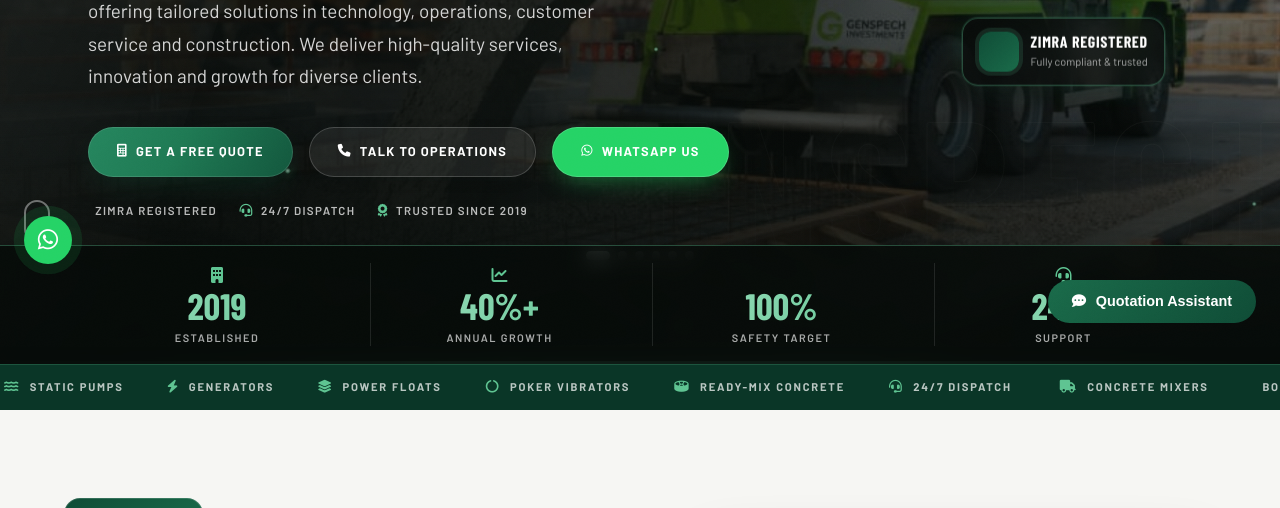
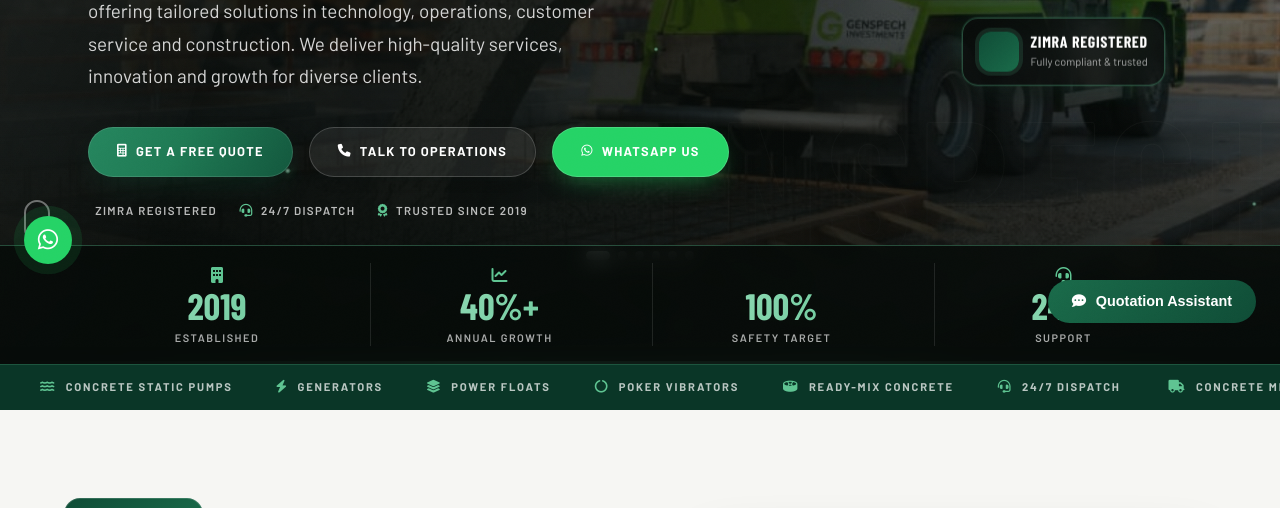
Before and after one commit to TKay25/Genspech, a Flask app: page / in a window 1280 px wide. Shown: the part 453-961 px from the top of the page. Run offline with Flask 3, Linux system fonts and the light colour scheme; data comes from the database, SQL or seed files in the repository; some web fonts are replaced.

Commit message:
Rename pumps to Concrete Static Pump and Concrete Boom Pump

```diff
--- a/app.py
+++ b/app.py
@@ -70,8 +70,8 @@ URGENCY_MULTIPLIER = {
 
 MACHINE_NAMES = {
     "generator": "Generator Hire",
-    "boom-pump": "Boom Pump",
-    "static-pump": "Static Pump",
+    "boom-pump": "Concrete Boom Pump",
+    "static-pump": "Concrete Static Pump",
     "power-float": "Power Float",
     "poker": "Poker Vibrator",
     "3.5-cubic": "Self Loading Concrete Mixer (3.5 Cubic)",
@@ -216,8 +216,8 @@ DEFAULT_SECTIONS = [
 DEFAULT_HIRE_CARDS = [
     # (machine_key, title, description, price, image, section)
     ("3.5-cubic", "Self-Loading Concrete Mixer (3.5 Cubic)", "Combines cement, water & aggregates for reliable site mixing.", "From $500/day", "selfloadingmixer.jpeg", "machines"),
-    ("static-pump", "Static Pump", "Essential for efficient concrete pumping on any site.", "From $500/day", "static pump.jpeg", "machines"),
-    ("boom-pump", "Boom Pump", "Precision & reliability in concrete placement.", "From $700/day", "boom pump.jpeg", "machines"),
+    ("static-pump", "Concrete Static Pump", "Essential for efficient concrete pumping on any site.", "From $500/day", "static pump.jpeg", "machines"),
+    ("boom-pump", "Concrete Boom Pump", "Precision & reliability in concrete placement.", "From $700/day", "boom pump.jpeg", "machines"),
     ("power-float", "Power Float", "Smooth & finish concrete surfaces to a high standard.", "From $120/day", "powerfloat.jpeg", "machines"),
     ("poker", "Poker Vibrator", "Eliminate air pockets in fresh concrete.", "From $30/day", "concrete vibrator or poker.jpeg", "machines"),
     ("1-cubic-manual", "1 Cubic Manual Mixer", "Compact manual-loading blue unit — $200/day.", "From $200/day", "mixer 2.jpeg", "machines"),
@@ -229,9 +229,9 @@ DEFAULT_HIRE_CARDS = [
 DEFAULT_GALLERY = [
     # (image, category, title, description, featured)
     ("concrete4.jpeg", "Concrete Placement", "Boom Pump Placement", "High-reach concrete placement for multi-storey structures — precision and reliability on every pour.", True),
-    ("concrete6.jpeg", "Concrete Pumping", "Concrete Pumping", "Reliable line pumping for slabs, footings and foundations.", False),
+    ("concrete5.jpeg", "Concrete Pumping", "Concrete Pumping", "Reliable line pumping for slabs, footings and foundations.", False),
     ("concrete-mixer.jpg", "Site Concreting", "Site Concreting", "Mixer-supported pours keeping sites moving on schedule.", False),
-    ("concrete5.jpeg", "Finishing", "Surface Finishing", "Power-float finishing for smooth, level concrete floors.", False),
+    ("concrete6.jpeg", "Finishing", "Surface Finishing", "Power-float finishing for smooth, level concrete floors.", False),
     ("concrete3.jpeg", "Concrete Works", "Concrete Works", "Complete pours with vibration and curing for lasting strength.", False),
     ("generator.jpg", "Power", "Power Solutions", "Generator backup keeping sites powered around the clock.", False),
 ]
@@ -421,7 +421,7 @@ def chatbot_reply(message: str, context: dict[str, Any]) -> tuple[str, dict[str,
         if missing == ["machine", "days"]:
             prompt = "Tell me the machine and " + ("distance in km" if is_km else "number of days") + ". Example: " + ("lowbed 150 km" if is_km else "boom pump for 2 days") + "."
         elif "machine" in missing:
-            prompt = "Which machine do you need? Generator, self loader, boom pump, static pump, power float, poker vibrator, or lowbed transport?"
+            prompt = "Which machine do you need? Generator, self loader, concrete boom pump, concrete static pump, power float, poker vibrator, or lowbed transport?"
         else:
             prompt = "How many " + ("kilometres of transport distance" if is_km else "days do you want to hire for") + "?"
         return (prompt, new_context, None)
--- a/templates/index.html
+++ b/templates/index.html
@@ -97,8 +97,8 @@
       "@type": "OfferCatalog",
       "name": "Equipment Hire & Construction Services",
       "itemListElement": [
-        { "@type": "Offer", "itemOffered": { "@type": "Service", "name": "Boom Pump Hire", "description": "High-reach concrete placement for multi-storey structures.", "offers": { "@type": "Offer", "price": "700.00", "priceCurrency": "USD", "description": "Per day, 9-hour shift" } } },
-        { "@type": "Offer", "itemOffered": { "@type": "Service", "name": "Static Pump Hire", "description": "Reliable line pumping for slabs, footings and foundations.", "offers": { "@type": "Offer", "price": "500.00", "priceCurrency": "USD", "description": "Per day, 9-hour shift" } } },
+        { "@type": "Offer", "itemOffered": { "@type": "Service", "name": "Concrete Boom Pump Hire", "description": "High-reach concrete placement for multi-storey structures.", "offers": { "@type": "Offer", "price": "700.00", "priceCurrency": "USD", "description": "Per day, 9-hour shift" } } },
+        { "@type": "Offer", "itemOffered": { "@type": "Service", "name": "Concrete Static Pump Hire", "description": "Reliable line pumping for slabs, footings and foundations.", "offers": { "@type": "Offer", "price": "500.00", "priceCurrency": "USD", "description": "Per day, 9-hour shift" } } },
         { "@type": "Offer", "itemOffered": { "@type": "Service", "name": "Self Loading Concrete Mixer (3.5 Cubic) Hire", "description": "Combines cement, water & aggregates for reliable site mixing.", "offers": { "@type": "Offer", "price": "500.00", "priceCurrency": "USD", "description": "Per day, 9-hour shift" } } },
         { "@type": "Offer", "itemOffered": { "@type": "Service", "name": "Concrete Mixer Truck Hire", "description": "Loads concrete from the batch plant to the customer.", "offers": { "@type": "Offer", "price": "450.00", "priceCurrency": "USD", "description": "Per day, 9-hour shift" } } },
         { "@type": "Offer", "itemOffered": { "@type": "Service", "name": "Generator Hire", "description": "Reliable power for events, factories, mining, hospitals and backup.", "offers": { "@type": "Offer", "price": "180.00", "priceCurrency": "USD", "description": "Per day, 9-hour shift" } } },
@@ -1614,8 +1614,8 @@
   <div class="marquee-track">
     <div class="marquee-half">
       <span><i class="fas fa-truck"></i> Concrete Mixers</span>
-      <span><i class="fas fa-tower-observation"></i> Boom Pumps</span>
-      <span><i class="fas fa-water"></i> Static Pumps</span>
+      <span><i class="fas fa-tower-observation"></i> Concrete Boom Pumps</span>
+      <span><i class="fas fa-water"></i> Concrete Static Pumps</span>
       <span><i class="fas fa-bolt"></i> Generators</span>
       <span><i class="fas fa-layer-group"></i> Power Floats</span>
       <span><i class="fas fa-circle-notch"></i> Poker Vibrators</span>
@@ -1624,8 +1624,8 @@
     </div>
     <div class="marquee-half">
       <span><i class="fas fa-truck"></i> Concrete Mixers</span>
-      <span><i class="fas fa-tower-observation"></i> Boom Pumps</span>
-      <span><i class="fas fa-water"></i> Static Pumps</span>
+      <span><i class="fas fa-tower-observation"></i> Concrete Boom Pumps</span>
+      <span><i class="fas fa-water"></i> Concrete Static Pumps</span>
       <span><i class="fas fa-bolt"></i> Generators</span>
       <span><i class="fas fa-layer-group"></i> Power Floats</span>
       <span><i class="fas fa-circle-notch"></i> Poker Vibrators</span>
@@ -1799,8 +1799,8 @@
             <select id="machine">
               <option value="">Select</option>
               <option value="generator">Generator Hire</option>
-              <option value="boom-pump">Boom Pump</option>
-              <option value="static-pump">Static Pump</option>
+              <option value="boom-pump">Concrete Boom Pump</option>
+              <option value="static-pump">Concrete Static Pump</option>
               <option value="power-float">Power Float</option>
               <option value="poker">Poker Vibrator</option>
               <option value="3.5-cubic">Self Loading Concrete Mixer (3.5 Cubic)</option>
@@ -2226,7 +2226,7 @@
   // ============ QUOTE CALCULATION (MAIN FORM) ============
   const RATES = { generator: 180, "boom-pump": 700, "static-pump": 500, "power-float": 120, poker: 30, "3.5-cubic": 500, "mixer-truck": 450, "1-cubic-manual": 200, lowbed: 3, "side-curtain": 3 };
   const URGENCY_MULTIPLIER = { standard: 1, priority: 1.15, urgent: 1.3 };
-  const MACHINE_NAMES = { generator: "Generator Hire", "boom-pump": "Boom Pump", "static-pump": "Static Pump", "power-float": "Power Float", poker: "Poker Vibrator", "3.5-cubic": "Self Loading Concrete Mixer (3.5 Cubic)", "mixer-truck": "Concrete Mixer Truck (Transit Mixer)", "1-cubic-manual": "1 Cubic Manual Loading Mixer", lowbed: "Lowbed Transport (per km)", "side-curtain": "Side Curtain Truck" };
+  const MACHINE_NAMES = { generator: "Generator Hire", "boom-pump": "Concrete Boom Pump", "static-pump": "Concrete Static Pump", "power-float": "Power Float", poker: "Poker Vibrator", "3.5-cubic": "Self Loading Concrete Mixer (3.5 Cubic)", "mixer-truck": "Concrete Mixer Truck (Transit Mixer)", "1-cubic-manual": "1 Cubic Manual Loading Mixer", lowbed: "Lowbed Transport (per km)", "side-curtain": "Side Curtain Truck" };
   const PER_KM = { lowbed: true, "side-curtain": true };
   const qtyUnit = (m) => PER_KM[m] ? 'km' : 'day';
 
@@ -2658,7 +2658,7 @@
     let replies = [];
     const chatIsKm = PER_KM[chatContext.machine];
     if (!chatContext.machine) {
-      replies = ["Generator", "Boom Pump", "Self Loader", "Power Float", "Poker", "3.5 Cubic", "1 Cubic Manual", "Lowbed", "Side Curtain"];
+      replies = ["Generator", "Concrete Boom Pump", "Self Loader", "Power Float", "Poker", "3.5 Cubic", "1 Cubic Manual", "Lowbed", "Side Curtain"];
     } else if (!chatContext.days) {
       replies = chatIsKm ? ["50 km", "100 km", "150 km", "250 km"] : ["2 days", "3 days", "5 days", "7 days", "10 days"];
     } else {
@@ -2761,7 +2761,7 @@
       if (window.innerWidth > 700) chatInput?.focus();
       if (chatMessages.children.length === 0) {
         addMessage("👋 Hi! I'm your Genspech quote assistant. Tell me:", false);
-        addMessage("📌 Machine type (Generator, Boom Pump, Self Loader, 3.5 Cubic Mixer, 1 Cubic Manual, Lowbed Transport, Power Float, Poker)", false);
+        addMessage("📌 Machine type (Generator, Concrete Boom Pump, Self Loader, 3.5 Cubic Mixer, 1 Cubic Manual, Lowbed Transport, Power Float, Poker)", false);
         addMessage("📅 Machines: number of days (1 day = 9hr shift) · Lowbed: distance in km", false);
         addMessage("⚡ Urgency (Standard, Priority, Urgent)", false);
         addMessage("💡 Try: '3.5 cubic for 3 days', 'generator priority', or 'lowbed 150 km'", false);
```
